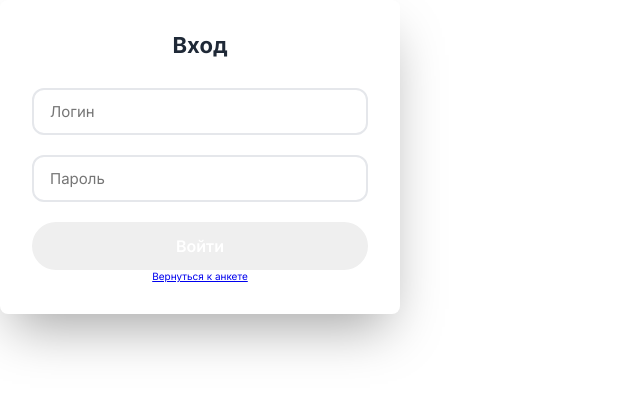
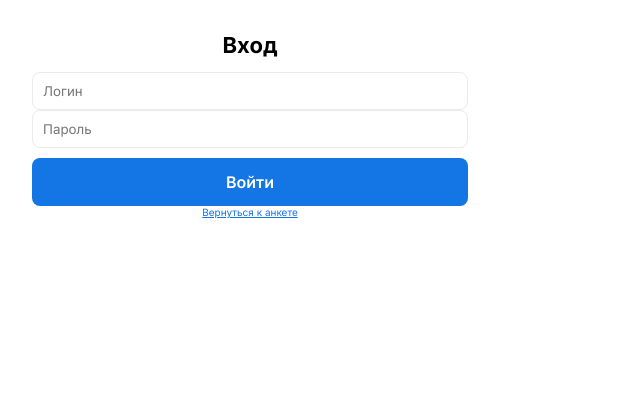
Before and after one commit to flowtop/php_form_5, a PHP site: page /login.php in a window 1280 px wide. Shown: the top 394 px of the page, without its empty margins (0-640 px from the left). Run offline with PHP 8.4, Linux system fonts and the light colour scheme.

Commit message:
style fixes

```diff
--- a/login.php
+++ b/login.php
@@ -56,38 +56,6 @@ if ($_SERVER['REQUEST_METHOD'] == 'POST') {
     <meta charset="UTF-8">
     <title>Вход для изменения данных</title>
     <link rel="stylesheet" href="style.css">
-    <style>
-        .login-box {
-            max-width: 400px;
-            width: 100%;
-            background: white;
-            border-radius: 8px;
-            padding: 32px;
-            box-shadow: 0 25px 50px -12px rgba(0,0,0,0.35);
-            text-align: center;
-        }
-        h1 { margin-bottom: 20px; color: #1f2937; }
-        input {
-            width: 100%;
-            padding: 12px 16px;
-            margin: 10px 0;
-            border: 2px solid #e5e7eb;
-            border-radius: 12px;
-            font-size: 15px;
-        }
-        button {
-            width: 100%;
-            padding: 14px;
-            color: white;
-            border: none;
-            border-radius: 40px;
-            font-size: 16px;
-            font-weight: 600;
-            cursor: pointer;
-            margin-top: 10px;
-        }
-        .error { color: #dc2626; margin-bottom: 15px; padding: 10px; background: #fee2e2; border-radius: 12px; }
-    </style>
 </head>
 <body>
 <div class="login-box">
--- a/style.css
+++ b/style.css
@@ -286,3 +286,53 @@ button {
         gap: 12px;
     }
 }
+
+.login-box {
+    max-width: 500px;
+    width: 100%;
+    background: white;
+    border-radius: 8px;
+    padding: 32px;
+    text-align: center;
+}
+
+.login-box h1 {
+    margin-bottom: 1.4rem;
+    color: #000000;
+}
+
+.login-box input {
+    padding: 1rem;
+    border-radius: 0.8rem;
+    border: none;
+    border: 1px solid #ebebeb;
+    outline: none;
+    resize: vertical;
+    max-height: 200px;
+    width: 100%;
+}
+
+.login-box button {
+    width: 100%;
+    padding: 14px;
+    color: white;
+    border: none;
+    border-radius: 8px;
+    font-size: 16px;
+    font-weight: 600;
+    cursor: pointer;
+    margin-top: 10px;
+    background-color: #1475e4;
+}
+
+.error {
+    color: #dc2626;
+    margin-bottom: 15px;
+    padding: 10px;
+    background: #fee2e2;
+    border-radius: 4px;
+}
+
+.login-box a {
+    color: #1475e4;
+}
```
